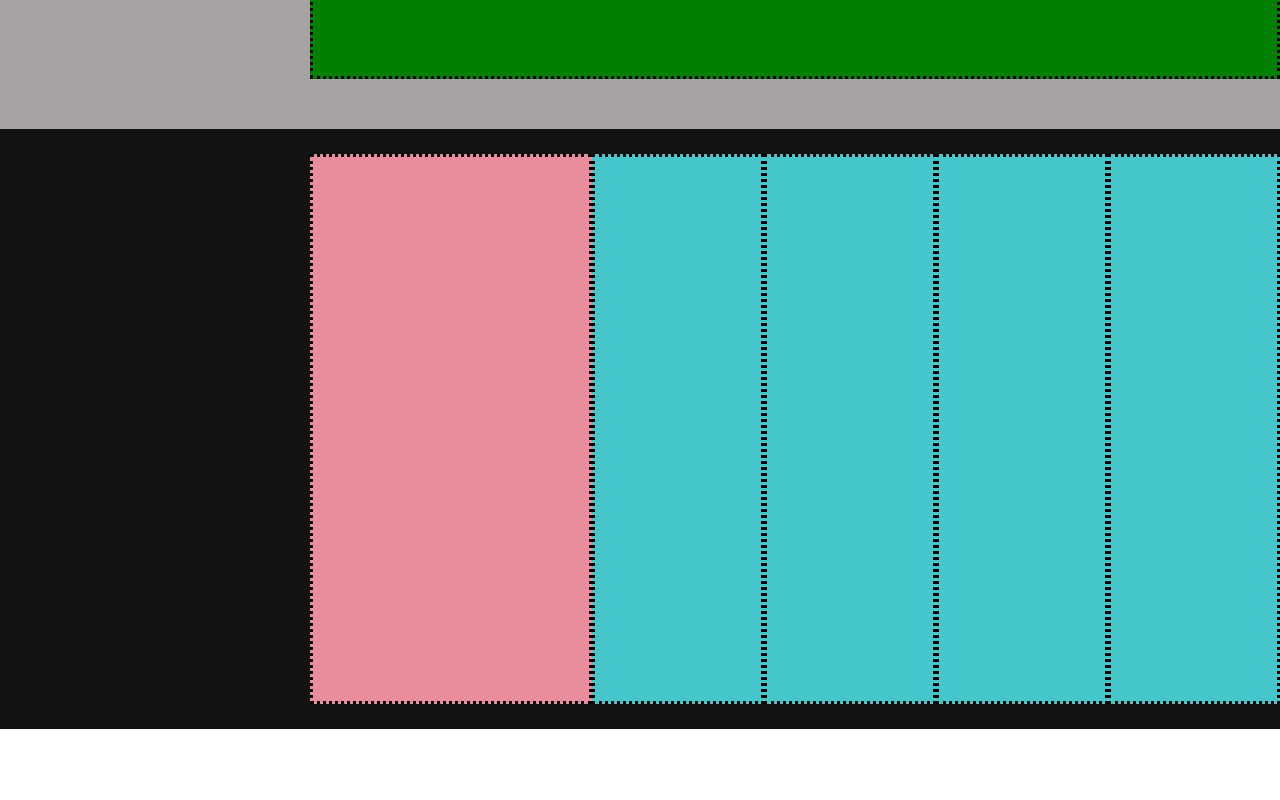
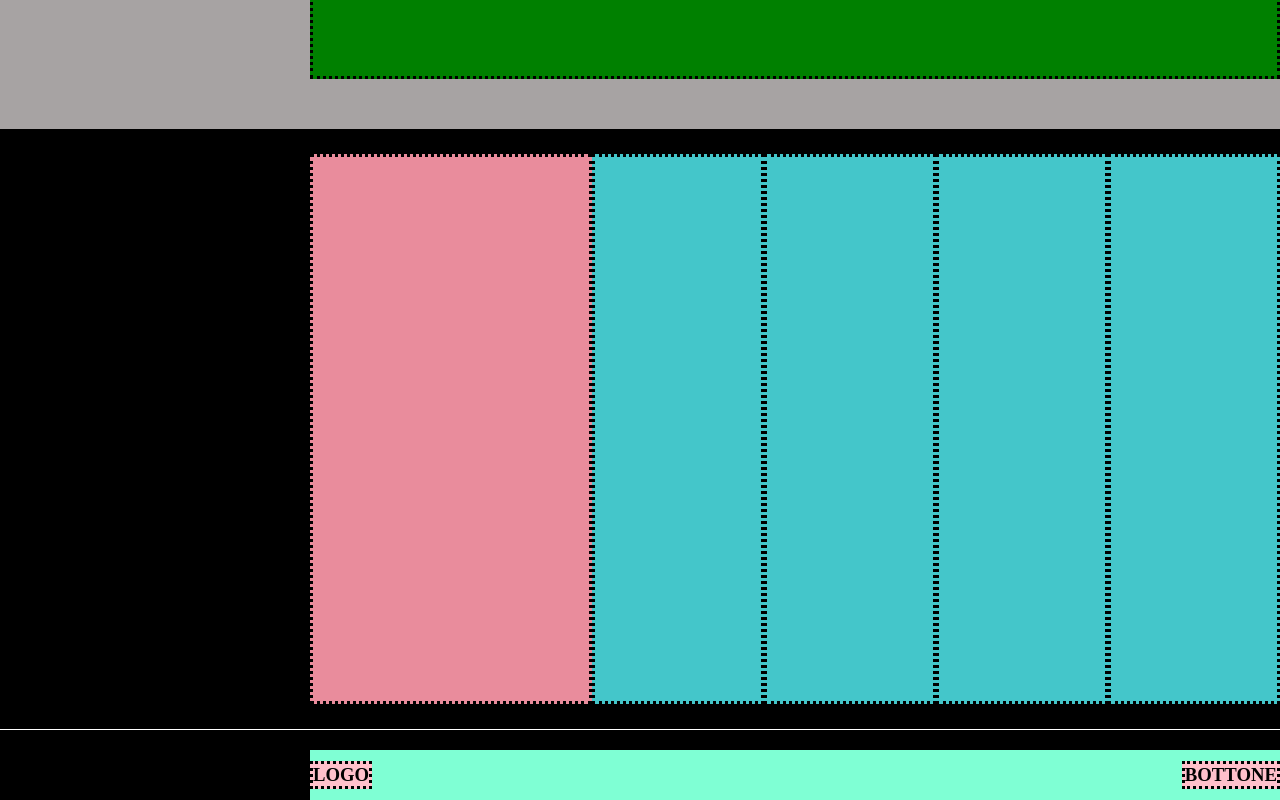
Before and after one commit to AimanFadil/htmlcss-struttura-discord, a plain HTML site: page index.html in a window 1280 px wide. Shown: the part 3591-4391 px from the top of the page. Before the commit the page ends 4320 px from the top, so only its background shows below. Drawn offline with Linux system fonts and the light colour scheme.

Commit message:
[UPDATE] FOOTER COMPLETE

```diff
--- a/index.html
+++ b/index.html
@@ -71,14 +71,19 @@
                 <div class="bluelittle-column"></div>
             </div>
         </section>
-        <!-- SECTION 6 -->
-        <section>
-
-        </section>
     </main>
     <!-- FOOTER -->
     <footer>
-
+        <div class="container7">
+            <div class="row">
+                <div class="footlogo">
+                    <h3>LOGO</h3>
+                </div>
+                <div class="footbottone">
+                    <H3>BOTTONE</H3>
+                </div>
+            </div>
+        </div>
     </footer>
 </body>
 </html>
--- a/style.css
+++ b/style.css
@@ -136,9 +136,10 @@ li{
 .container6{
     width: 100%;
     height: 600px;
-    background-color: rgb(19, 18, 18);
+    background-color: rgb(0, 0, 0);
     display: flex;
     align-items: center;
+    margin-bottom: 1px;
 }
 
 .pinkleft-column{
@@ -155,3 +156,34 @@ li{
     height: 550px;
     width: 213px;
 }
+
+.container7{
+    width: 100%;
+    height: 70px;
+    background-color: rgb(0, 0, 0);
+    display: flex;
+    align-items: last baseline;
+}
+
+.row{
+    height: 50px;
+    display: flex;
+    width: 1200px;
+    margin-left: 310px;
+    background-color: aquamarine;
+    display: flex;
+    justify-content: space-between;
+    align-items: center;
+
+
+}
+
+.footlogo{
+    border: dotted black;
+    background-color: pink;
+}
+
+.footbottone{
+ border: dotted black;
+ background-color: pink;
+}
```
